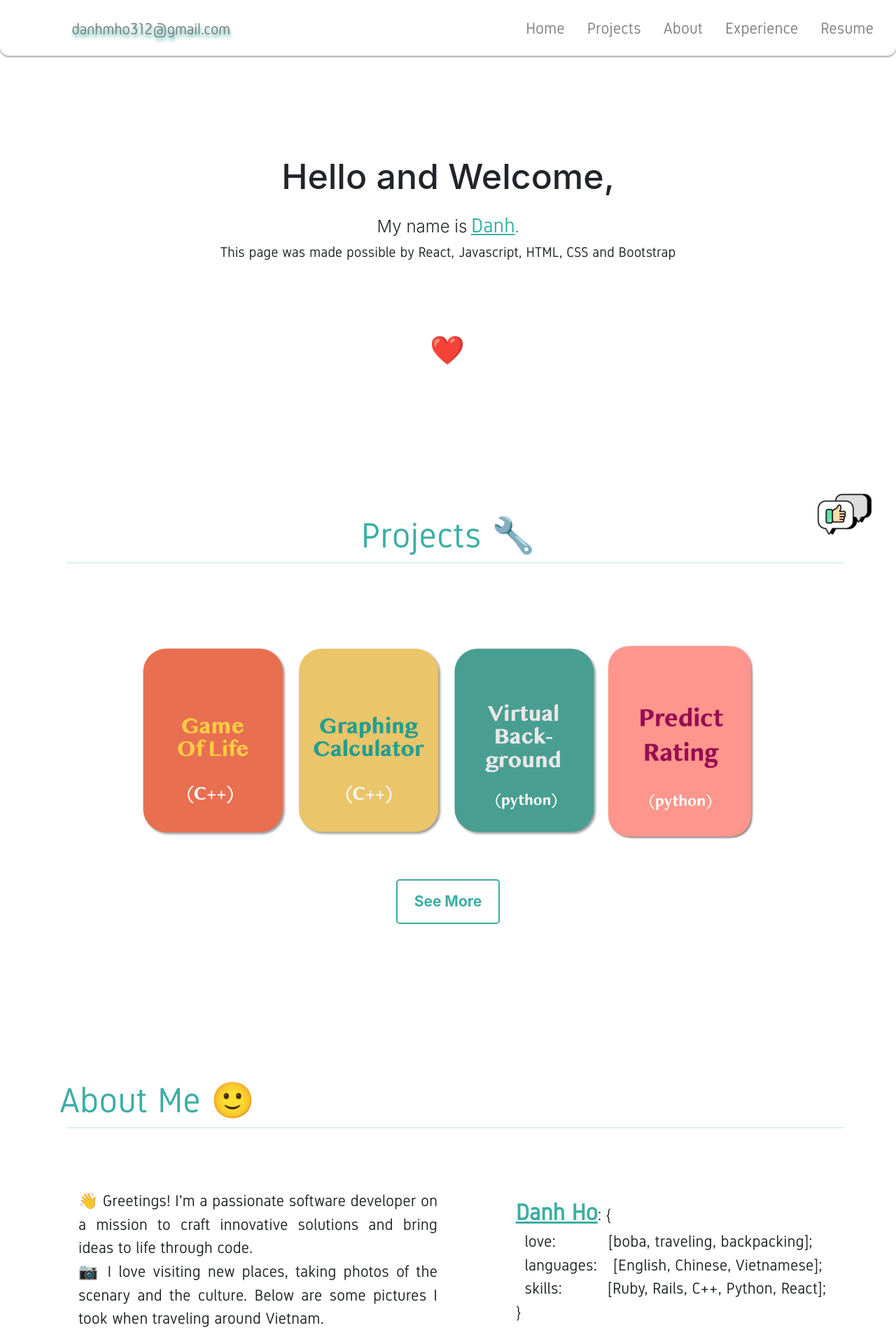
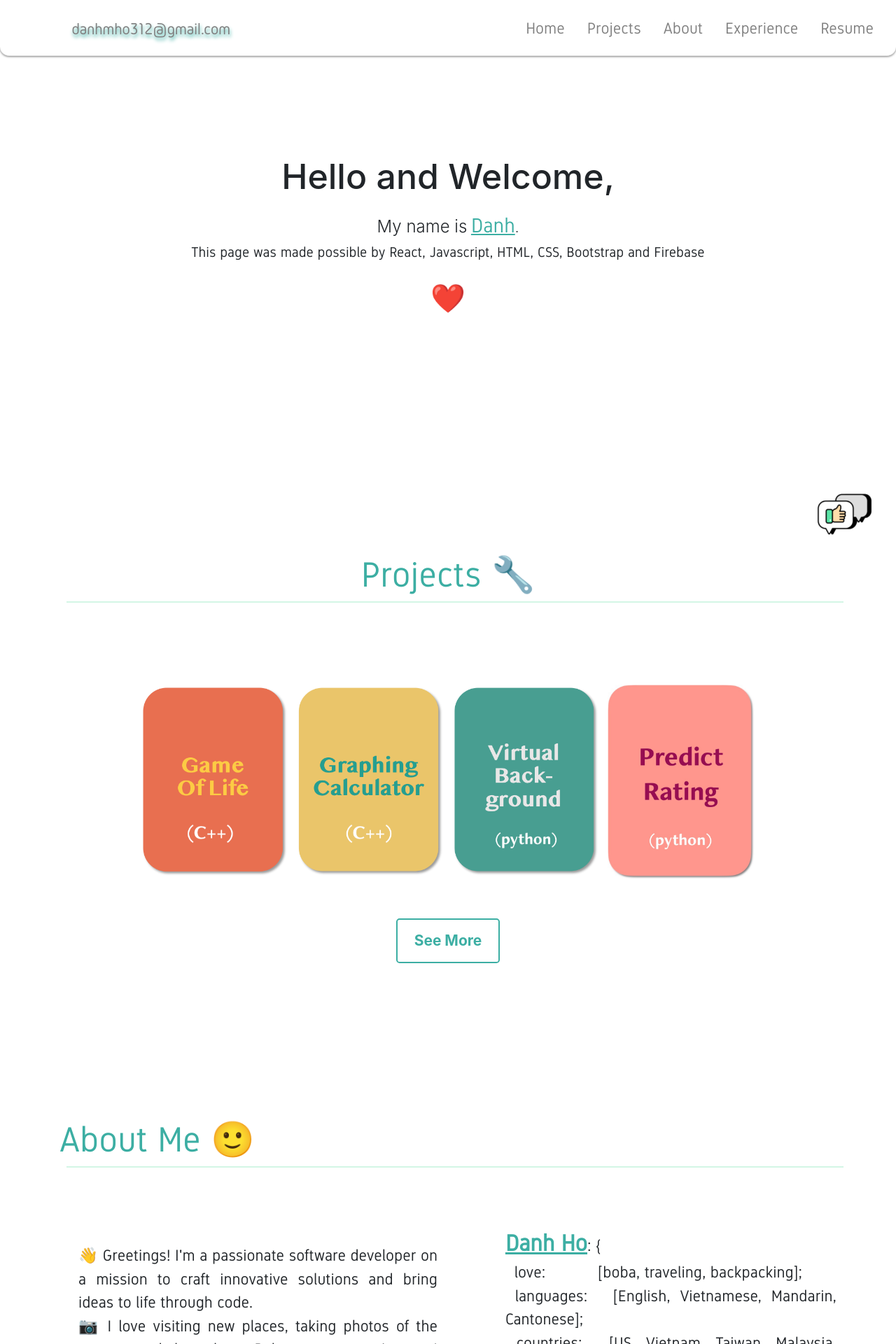
Before and after one commit to dmho18/personal-website, a React (Create React App) app: page / in a window 1280 px wide. Shown: the top 1920 px of the page at 70% size. Built offline with nearby package versions, Linux system fonts and the light colour scheme.

Commit message:
update resume, home page edits

```diff
--- a/src/InitMain.js
+++ b/src/InitMain.js
@@ -103,7 +103,7 @@ export default class InitMain extends Component {
           <p class="lead">
             <span class="big">My name is</span> <span class="bigger">Danh</span>.
             <br />
-            <div class="exp">This page was made possible by React, Javascript, HTML, CSS and Bootstrap </div>
+            <div class="exp">This page was made possible by React, Javascript, HTML, CSS, Bootstrap and Firebase</div>
           </p>
           {/* <h5 class="see">⌄</h5> */}
           <h5 class="see">❤️</h5>
@@ -186,11 +186,10 @@ export default class InitMain extends Component {
               <div class="para">
                 <p>
                   <span class="bigger">Danh Ho</span>: &#x0007B; <br />
-                  &nbsp; love:&emsp;&emsp;&emsp;&nbsp;[boba, traveling, backpacking];{" "}
+                  &nbsp; love:&emsp;&emsp;&emsp;&nbsp;[boba, traveling, backpacking];
                   <br />
-                  &nbsp; languages:&emsp;[English, Chinese, Vietnamese]; <br />
-                  &nbsp; skills: &emsp;&emsp;&nbsp; [Ruby, Rails, C++, Python,
-                  React]; <br />
+                  &nbsp;languages: &emsp;[English, Vietnamese, Mandarin, Cantonese]; <br />
+                  &nbsp;countries: &emsp;[US, Vietnam, Taiwan, Malaysia, Singapore]; <br />
                   &#x0007D;
                 </p>
               </div>
@@ -211,7 +210,7 @@ export default class InitMain extends Component {
                 <img class= "pcc-logo" src={pcc_logo} />
               </div>
               <div class="tl-year">
-                <p>2018</p>
+                {/* <p>2018</p> */}
               </div>
 
               <div class="tl-content">
@@ -231,7 +230,7 @@ export default class InitMain extends Component {
               </div>
 
               <div class="tl-year">
-                <p>2020</p>
+                {/* <p>2020</p> */}
               </div>
 
               <div class="tl-content">
@@ -250,14 +249,14 @@ export default class InitMain extends Component {
               </div>
 
               <div class="tl-year">
-                <p>2021 - 2023</p>
+                {/* <p>2021 - 2023</p> */}
               </div>
 
               <div class="tl-content">
                 <h1 class="carerev-font">CareRev<br/> Los Angeles (Remote)</h1>
                 <p>
                 Worked as a Support Engineer and Associate Software Engineer for 2+ years.<br/>
-                Main Stacks: Ruby, Ruby on Rails, PostgreSQL, AWS
+                Maintains the highest standards of productivity through SDLC.
                 </p>
               </div>
 
--- a/src/Main.css
+++ b/src/Main.css
@@ -9,9 +9,10 @@ h4{
 .see {
     font-size: 40px;
     color: gray;
-    animation: MoveUpDown 1s linear infinite;
-    position: absolute;
-    left: 48%;
+    /* animation: MoveUpDown 1s linear infinite; */
+    /* position: absolute; */
+    /* left: 48%; */
+    text-align: center;
 }
 
 .exp {
```
Also changed, not shown: src/assets/png/resume1.png, src/assets/png/resume2.png.
